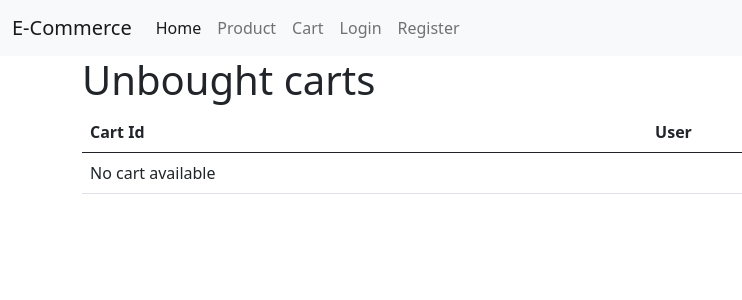
After one commit to Loganghilardi/E-CommerceV2, a Symfony app: template templates/cart/list.html.twig in a window 1280 px wide. The commit adds this page. Shown: the top 300 px of the page, without its empty margins (0-742 px from the left). Run offline with Twig, Linux system fonts and the light colour scheme; the template is opened without the code that fills it, so the values that code supplies are empty; some libraries are stand-ins or nearby versions.

Commit message:
tout un tas de trucs

```diff
--- a/src/Controller/UserController.php
+++ b/src/Controller/UserController.php
@@ -20,7 +20,7 @@ use Symfony\Contracts\Translation\TranslatorInterface;
 class UserController extends AbstractController
 {
      /**
-     * @Route("/", name="user_index", methods={"GET"})
+     * @Route("/mod/", name="user_index", methods={"GET"})
      */
     public function index(UserRepository $userRepository): Response
     {
--- a/src/Entity/User.php
+++ b/src/Entity/User.php
@@ -232,4 +232,9 @@ class User implements UserInterface, PasswordAuthenticatedUserInterface
 
         return $this;
     }
+
+    public function __toString()
+    {
+        return $this->email;
+    }
 }
--- /dev/null
+++ b/templates/cart/list.html.twig
@@ -0,0 +1,32 @@
+{% extends 'base.html.twig' %}
+
+{% block title %}{{'Unbought cart list'|trans}}{% endblock %}
+
+{% block body %}
+    <h1>{{'Unbought Cart'|trans}}</h1>
+
+    <table class="table">
+        <thead>
+            <tr>
+                <th>{{'cart.id'|trans}}</th>
+                <th>{{'cart.user'|trans}}</th>
+                <th></th>
+            </tr>
+        </thead>
+        <tbody>
+            {% for cart in carts %}
+                <tr>
+                    <td>{{cart.id}}</td>
+                    <td>{{cart.user}}</td>
+                    <td><a href="{{path('cart_mod_show',{'id':cart.id})}}" class="btn btn-primary">{{ 'cart.seeContent' | trans}}</a></td>
+                </tr>
+            {% else %}
+                <tr>
+                    <td colspan="7">
+                        {{'cart.available'|trans}}
+                    </td>
+                </tr>
+            {% endfor %}
+        </tbody>
+    </table>
+{% endblock %}
--- a/templates/navbar.html.twig
+++ b/templates/navbar.html.twig
@@ -18,6 +18,9 @@
 				{% if is_granted('ROLE_SUPER_ADMIN') %}
 				<li class="nav-item">
 					<a class="nav-link" href="{{path('user_index')}}">{{ 'user.title'|trans}}</a>
+				</li>
+				<li class="nav-item">
+					<a class="nav-link" href="{{path('cart_list')}}">{{ 'cart.list'|trans}}</a>
 				</li>
 				{% endif %}
 				<li class="nav-item">
--- a/templates/product/show.html.twig
+++ b/templates/product/show.html.twig
@@ -18,7 +18,7 @@
 
                     </div>
                     <div class="col-4">
-                        {% if is_granted('ROLE_ADMIN') %}
+                        {% if (is_granted('ROLE_ADMIN') or is_granted('ROLE_SUPER_ADMIN')) %}
                         <a class="btn btn-sm btn-secondary" href="{{ path('product_edit', {'id': product.id}) }}">{{'product.edit'|trans}}</a>
                         {{ include('product/_delete_form.html.twig') }}
                         {% endif %}
--- a/templates/product/showProducts.html.twig
+++ b/templates/product/showProducts.html.twig
@@ -6,7 +6,7 @@
 <div style="background-color: #f8f9fa;" class="container bg">
     <div class="row d-flex justify-content-between p-2">
         <h3 class="col-3">{{'ListProducts'|trans}}</h3>
-        {% if is_granted('ROLE_ADMIN') %}
+        {% if (is_granted('ROLE_ADMIN') or is_granted('ROLE_SUPER_ADMIN'))  %}
             <a class="btn btn-primary col-2" href="{{ path('product_new') }}">{{'product.add'|trans}}</a>
         {% endif %}
     </div>
--- a/translations/messages.en.yaml
+++ b/translations/messages.en.yaml
@@ -13,35 +13,35 @@ Save: Save
 Sauvegarder: Save
 Create: Create
 BackToList: BackToList
-Delete : Delete
+Delete: Delete
 
 User: User
 
 user:
-  role: Role
-  registrationDate: Registrate Date
-  editRole: Edit the role
-  profile: Profile
-  editUser: Edit the user
-  editPassWord: Edit Password
-  email: E-Mail
-  firstname: Firstname
-  lastname: Lastname
-  orders: Orders
-  title: User list
-  toDays: List of users registered today
-  empty: There are no users!
-  notFound: User not found
-  mod: has been promoted to
-  unmod: has been demoted from
-  cantmod: cannot be promoted/demoted because they have the role ROLE_SUPER_ADMIN
+    role: Role
+    registrationDate: Registrate Date
+    editRole: Edit the role
+    profile: Profile
+    editUser: Edit the user
+    editPassWord: Edit Password
+    email: E-Mail
+    firstname: Firstname
+    lastname: Lastname
+    orders: Orders
+    title: User list
+    toDays: List of users registered today
+    empty: There are no users!
+    notFound: User not found
+    mod: has been promoted to
+    unmod: has been demoted from
+    cantmod: cannot be promoted/demoted because they have the role ROLE_SUPER_ADMIN
 
 Error: Error
 
 error:
-  std: An error has occurred.
-  notFound: Page not found
-  internalError: Server Internal Error
+    std: An error has occurred.
+    notFound: Page not found
+    internalError: Server Internal Error
 
 Cart: Cart
 NewCart: New Cart
@@ -49,46 +49,51 @@ CreateNewCart: Create new Cart
 EditCart: Edit the Cart
 
 cart:
-  buy: Buy the cart
-  available : No cart available
-  product: Name of the product
-  price: Price
-  amount: Amount
-  user : User
-  date: Date
-  total: Total
-  datebuy: Date Buy
-  status: Status
-  pay : Cart paid
+    buy: Buy the cart
+    available: No cart available
+    product: Name of the product
+    price: Price
+    amount: Amount
+    user: User
+    date: Date
+    total: Total
+    datebuy: Date Buy
+    status: Status
+    pay: Cart paid
+    id: Cart Id
+    seeContent: See cart content
+    list: Cart List
 
 price:
-  total: Total Price
+    total: Total Price
 
 Product: Product
 NewProduct: New Product
 
 product:
-  actions: Actions
-  added: Product added
-  addToCart: Add to the Cart
-  add: Add one Product
-  deleted : Product deleted
-  delete: Delete the product
-  description: Description
-  name: Name
-  price: Price
-  stock: Stock
-  image: Image
-  edit: Edit the product
-  empty: No product available
-  updated: Product updated
-  unknow: Unknown product
-  quantity : Quantity
+    actions: Actions
+    added: Product added
+    addToCart: Add to the Cart
+    add: Add one Product
+    deleted: Product deleted
+    delete: Delete the product
+    description: Description
+    name: Name
+    price: Price
+    stock: Stock
+    image: Image
+    edit: Edit the product
+    empty: No product available
+    updated: Product updated
+    unknow: Unknown product
+    quantity: Quantity
 
-Quantity : Quantity
+Quantity: Quantity
 HomeTitle: Accueil | Ecommerce
 ListProducts: Liste de nos produits
 DescriptionProduct: Description du produit
 ProductPrice: Prix du produit
 StockAvailable: Stock disponible
 ProductNotAvailable: Pas de produits disponible
+Unbought cart list: List of unbought carts
+Unbought Cart: Unbought carts
```
Also changed, not shown: src/Controller/CartController.php (+22 -1 lines), src/Repository/CartRepository.php (+6 -9 lines), translations/messages.fr.yaml (+55 -50 lines), public/uploads/60fd55edf1837.jpg (added), public/uploads/60fd56012b294.jpg (added), public/uploads/60fd56306612d.jpg (added), 1 other file.
